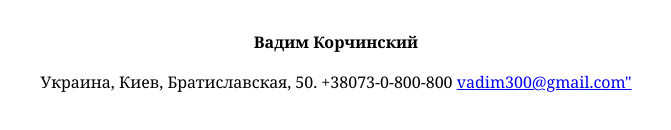
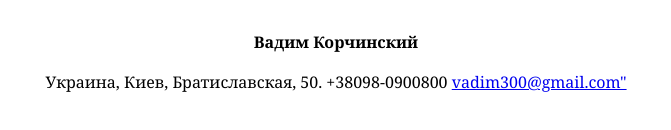
Before and after one commit to Traderved/traderved, a plain HTML site: page index.html in a window 1280 px wide. Shown: the part 1503-1633 px from the top of the page, 304-975 px from the left. Drawn offline with Linux system fonts and the light colour scheme.

Commit message:
Update index.html

```diff
--- a/index.html
+++ b/index.html
@@ -58,7 +58,7 @@
        <!--Данные внизу-->
       <div id="footer">
         <p><b>Вадим Корчинский</b></p>
-        <p>Украина, Киев, Братиславская, 50. +38073-0-800-800 <a href="mailto:vadim300@gmail.com">vadim300@gmail.com"</a></p>
+        <p>Украина, Киев, Братиславская, 50. +38098-0900800 <a href="mailto:vadim300@gmail.com">vadim300@gmail.com"</a></p>
         </div>
   </body>
 </html>
```
